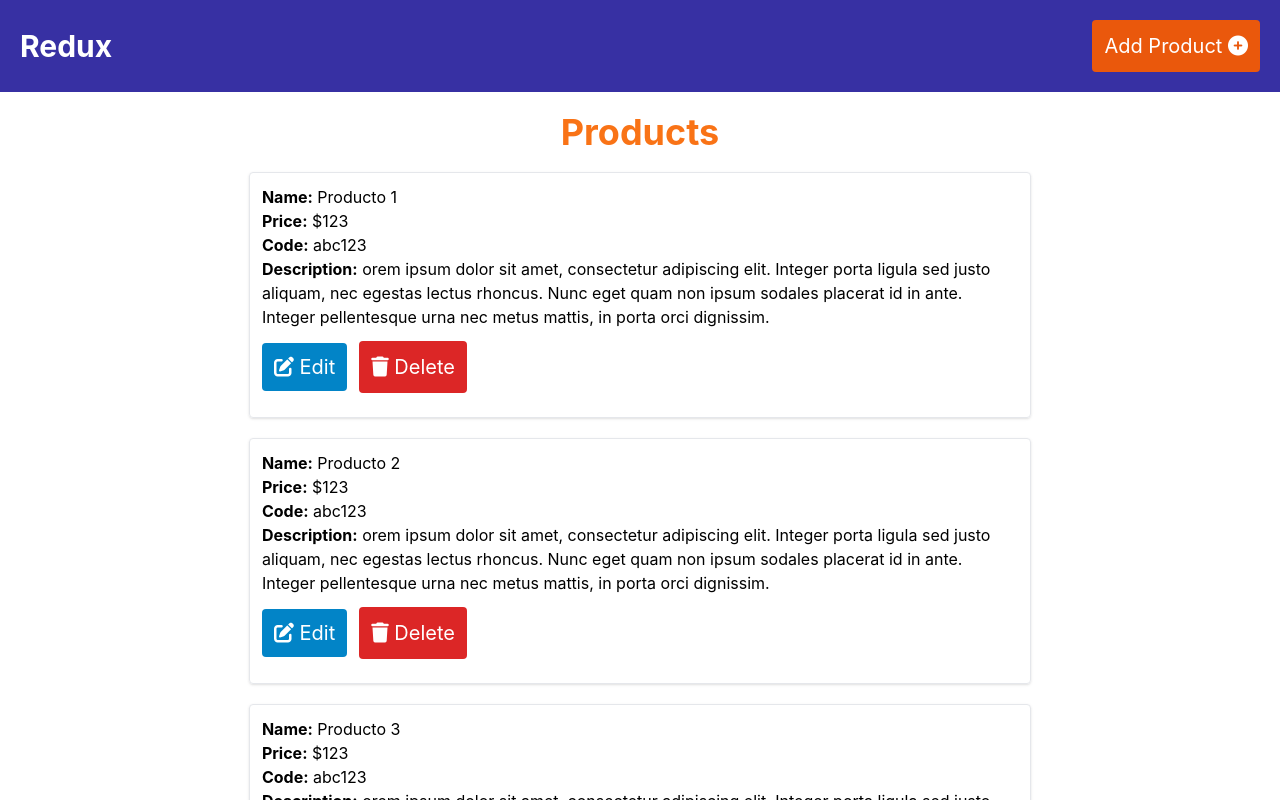
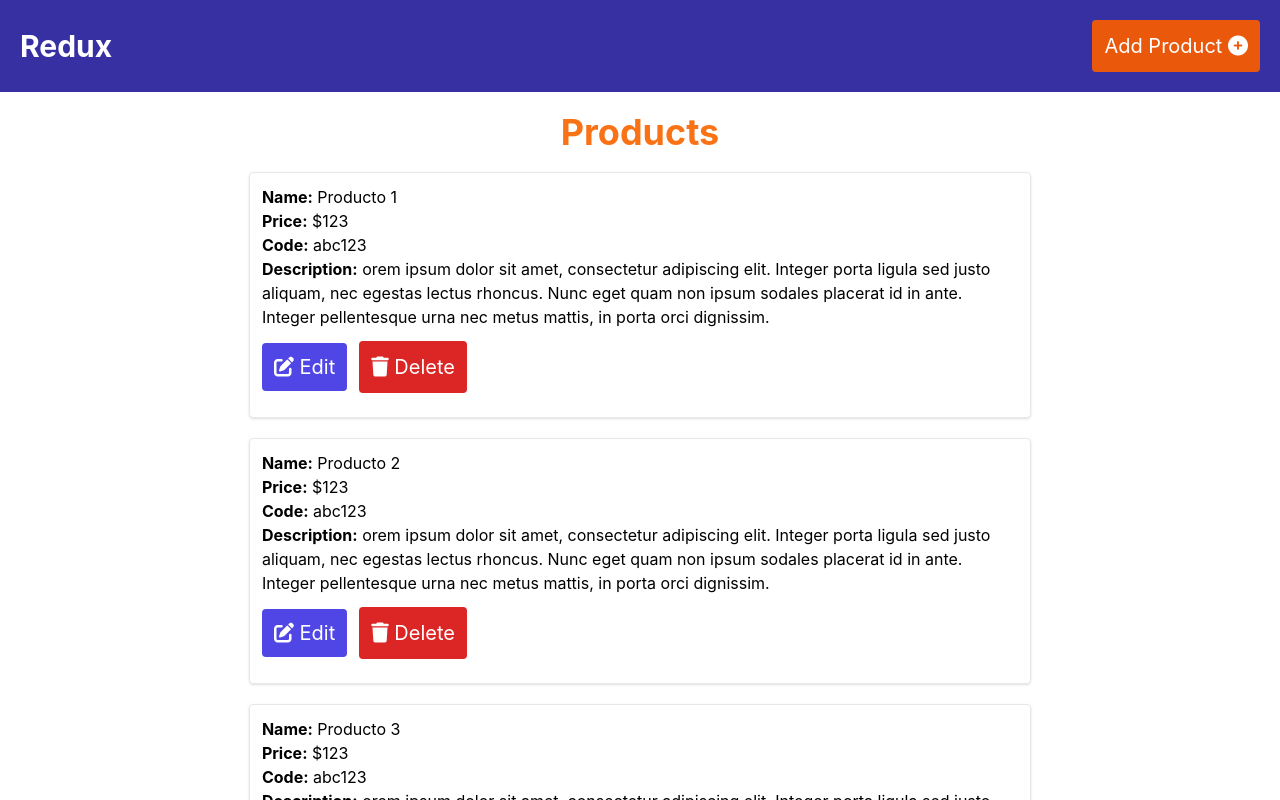
Before and after one commit to lautarojlopez/redux-products, a Next.js app: page / in a window 1280 px wide. Shown: the top 800 px of the page. Built offline with nearby package versions, Linux system fonts and the light colour scheme; data requests are answered from the project's data file.

Commit message:
Styles for edit button

```diff
--- a/styles/globals.css
+++ b/styles/globals.css
@@ -28,7 +28,7 @@ a {
 }
 
 .btn-edit{
-  @apply p-3 text-white text-xl rounded bg-sky-600 hover:bg-sky-500 transition-all duration-150
+  @apply p-3 text-white text-xl rounded bg-indigo-600 hover:bg-indigo-500 transition-all duration-150
 }
 
 input[type="text"], input[type="email"], input[type="password"], input[type="number"]{
```
